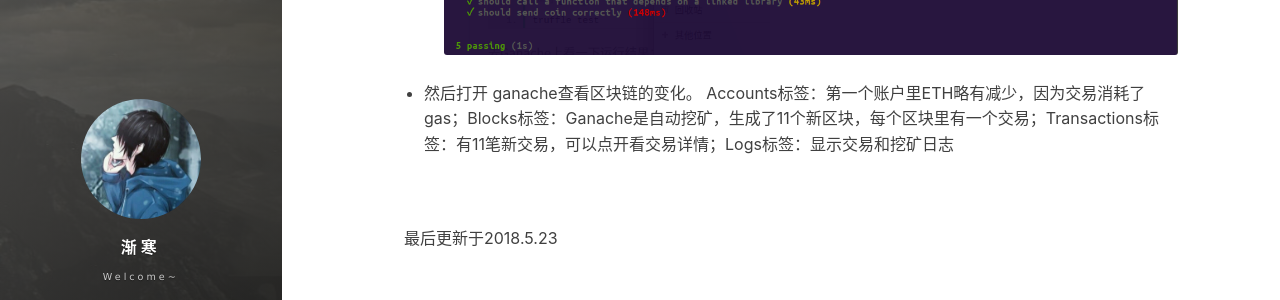
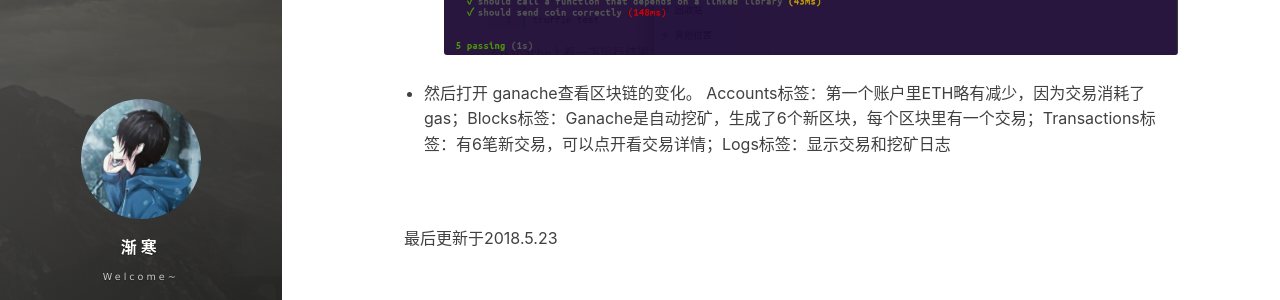
Before and after one commit to Fleschier/Fleschier.github.io, a Jekyll site: the page built from _posts/2018-05-23-Ethereum.md, in a window 1280 px wide and 900 px high, scrolled down 3895 px. Shown: the part 177-477 px from the top of the window. Built offline with Jekyll 4.4.1, drawn with Linux system fonts in a browser that asks for light colours; nearby versions of some CDN libraries.

Commit message:
fix a bug

```diff
--- a/_posts/2018-05-23-Ethereum.md
+++ b/_posts/2018-05-23-Ethereum.md
@@ -160,7 +160,7 @@ truffle test
 - 结果如下:
 ![](/images/block_chain/metacion_test_result.png)
 
-- 然后打开 ganache查看区块链的变化。 Accounts标签：第一个账户里ETH略有减少，因为交易消耗了gas；Blocks标签：Ganache是自动挖矿，生成了11个新区块，每个区块里有一个交易；Transactions标签：有11笔新交易，可以点开看交易详情；Logs标签：显示交易和挖矿日志
+- 然后打开 ganache查看区块链的变化。 Accounts标签：第一个账户里ETH略有减少，因为交易消耗了gas；Blocks标签：Ganache是自动挖矿，生成了6个新区块，每个区块里有一个交易；Transactions标签：有6笔新交易，可以点开看交易详情；Logs标签：显示交易和挖矿日志
 
 
 
```
